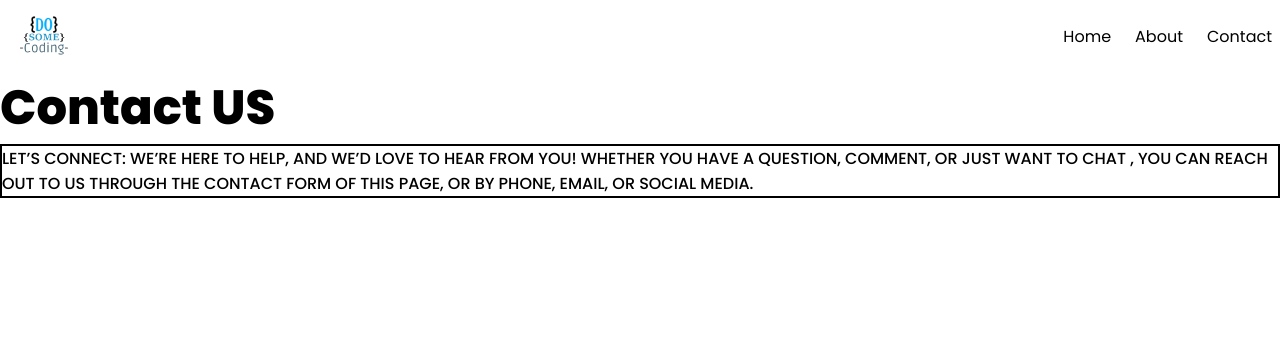
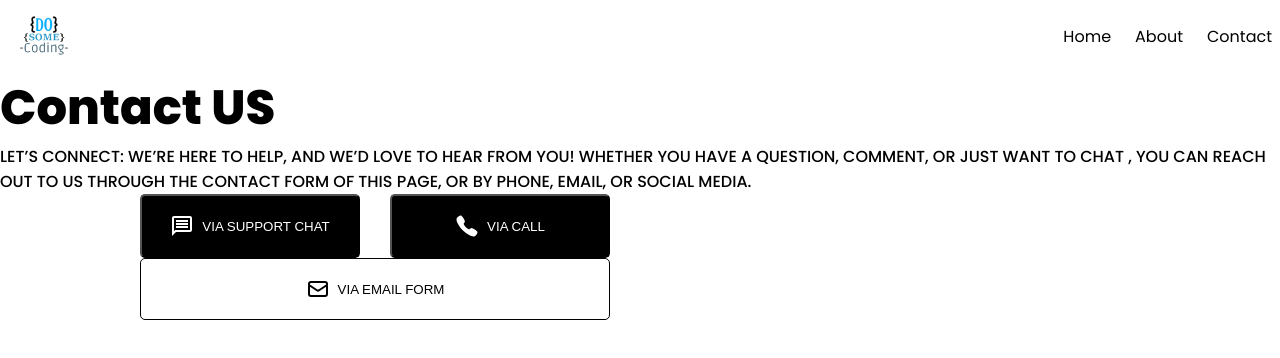
Before and after one commit to Akkash066/contactUsReactProject, a React (Vite) app: page / in a window 1280 px wide. Shown: the top 358 px of the page. Built offline with nearby package versions, Linux system fonts and the light colour scheme.

Commit message:
Button components

```diff
--- a/package.json
+++ b/package.json
@@ -11,7 +11,8 @@
   },
   "dependencies": {
     "react": "^19.0.0",
-    "react-dom": "^19.0.0"
+    "react-dom": "^19.0.0",
+    "react-icons": "^5.4.0"
   },
   "devDependencies": {
     "@eslint/js": "^9.19.0",
--- a/src/App.jsx
+++ b/src/App.jsx
@@ -1,6 +1,7 @@
 import './App.css'
 import Navigation from "./components/Navigation/Navigation";
 import ContactHeader from "./components/ContactHeader/ContactHeader";
+import ContactForm from './components/ContactForm/ContactForm';
 
 function App() {
 
@@ -8,6 +9,8 @@ function App() {
     <>
       <Navigation />
       <ContactHeader />
+      <ContactForm />
+
     </>
   )
 }
--- /dev/null
+++ b/src/components/Button/Button.css
@@ -0,0 +1,24 @@
+.primary_btn{
+    padding: 18px 10px;
+    background-color: black;
+    color: white;
+    border-radius: 5px;
+    display: flex;
+    align-items: center;
+    min-width: 220px;
+    gap: 8px;
+    justify-content: center;
+}
+.outline_btn{
+    padding: 18px 10px;
+    border: 1px solid black;
+    color: black;
+    border-radius: 5px;
+    display: flex;
+    align-items: center;
+    min-width: 220px;
+    gap: 8px;
+    justify-content: center;
+    background-color: white;
+    width: 100%;
+}
--- /dev/null
+++ b/src/components/Button/Button.jsx
@@ -0,0 +1,12 @@
+import "./Button.css";
+
+const Button = ({isOutline, icon, text}) => {
+  return (
+    <button className={isOutline ? "outline_btn" : "primary_btn"}>
+        {icon}
+        {text}
+    </button>
+  )
+}
+
+export default Button
--- /dev/null
+++ b/src/components/ContactForm/ContactForm.css
@@ -0,0 +1,9 @@
+.containerr {
+    display: flex;
+    max-width: 1000px;
+    margin: 0 auto;
+}
+.top_button{
+    display: flex;
+    gap: 30px;
+}
--- /dev/null
+++ b/src/components/ContactForm/ContactForm.jsx
@@ -0,0 +1,30 @@
+import "./ContactForm.css";
+import Button from "../Button/Button";
+import { MdOutlineMessage } from "react-icons/md";
+import { IoCall } from "react-icons/io5";
+
+import { HiOutlineMail } from "react-icons/hi";
+
+const ContactForm = () => {
+  return (
+    <section className="containerr">
+      <div className="contact_form">
+        <div className="top_button">
+          <Button
+            text="VIA SUPPORT CHAT"
+            icon={<MdOutlineMessage fontSize={"24px"} />}
+          />
+          <Button text="VIA CALL" icon={<IoCall fontSize={"24px"} />} />
+        </div>
+        <Button
+          isOutline={true}
+          text="VIA EMAIL FORM"
+          icon={<HiOutlineMail fontSize={"24px"} />}
+        />
+      </div>
+      <div className="contactImage"></div>
+    </section>
+  );
+};
+
+export default ContactForm;
--- a/src/components/ContactHeader/ContactHeader.css
+++ b/src/components/ContactHeader/ContactHeader.css
@@ -4,5 +4,4 @@
 }
 .contact_section p{
     font-weight: 500;
-    border: 2px solid black;
 }
```
Also changed, not shown: 1 other file (tests, documents, lock files or other folders).
